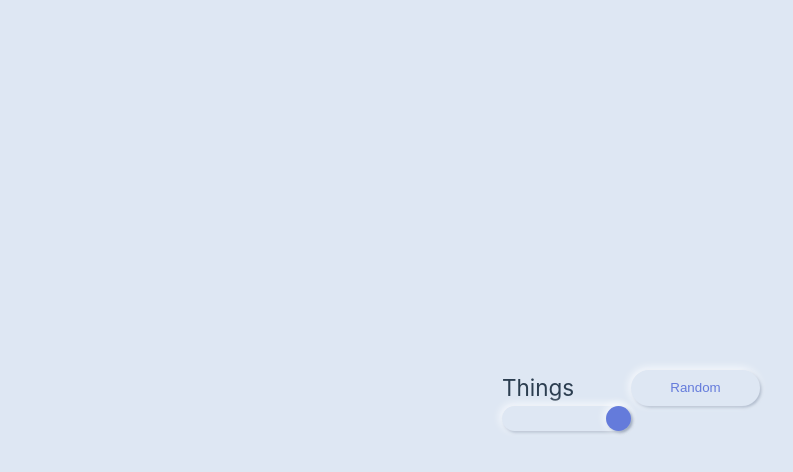
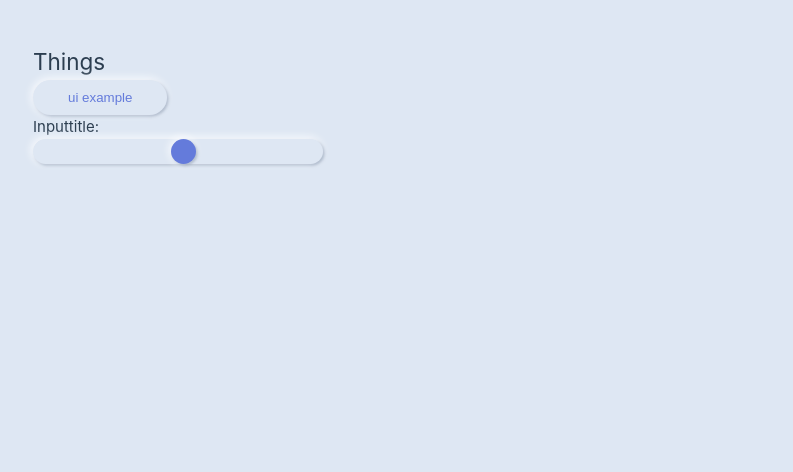
Before and after one commit to just-ajs/aectech-2024-kpf-ttcore-worskhop, a Vue app: page / in a window 1280 px wide. Shown: the top 472 px of the page, without its empty margins (9-802 px from the left). Built offline with nearby package versions, Linux system fonts and the light colour scheme.

Commit message:
general sidebar layout

```diff
--- a/src/App.vue
+++ b/src/App.vue
@@ -1,16 +1,34 @@
 <script setup>
+import Slider from './components/Slider.vue'
 </script>
 
 <template>
-  <h2>Things</h2>
-  <button id="basic-button">Random</button>
-  <input type="range" min="0" max="10">
+  <div id="content">
+    <div id="sidebar">
+      <h2>Things</h2>
+      <button>ui example</button>
+      <Slider title="Inputtitle" :min="0" :max="50" :step="2"></Slider>
+    </div>
 
+    <div id="viewer">
+    </div>
+  </div>
 </template>
 
 <style scoped>
-.basic-button {
-  display: inline-flex;
-  gap: 9.34px;
+#content {
+  display: flex;
+  flex-direction: row;
+  height: calc(100vh - 68px);
+}
+
+#sidebar {
+  width: 310px;
+  padding: 10px;
+  flex-shrink: 0;
+}
+
+#viewer {
+  flex-grow: 1;
 }
 </style>
--- a/src/components/Slider.vue
+++ b/src/components/Slider.vue
@@ -40,21 +40,4 @@ function emitValueUpdate()
 </template>
 
 <style scoped>
-.modern-range {
-  -webkit-appearance: none;
-  width: 100%;
-  background: linear-gradient(90deg, #fce1e9, #eb7e48);
-  height: 17px;
-  border-radius: 15px;
-  margin: 10px 0px;
-}
-
-.modern-range::-webkit-slider-thumb {
-  -webkit-appearance: none;
-  height: 15px;
-  width: 15px;
-  border-radius: 15px;
-  background-color: white;
-  cursor: pointer;
-}
 </style>
--- a/src/styles/main.css
+++ b/src/styles/main.css
@@ -1,8 +1,7 @@
 @import './base.css';
 
 #app {
-  max-width: 1280px;
-  margin: 0 auto;
+  margin: 0 ;
   padding: 2rem;
   font-weight: normal;
 }
```
